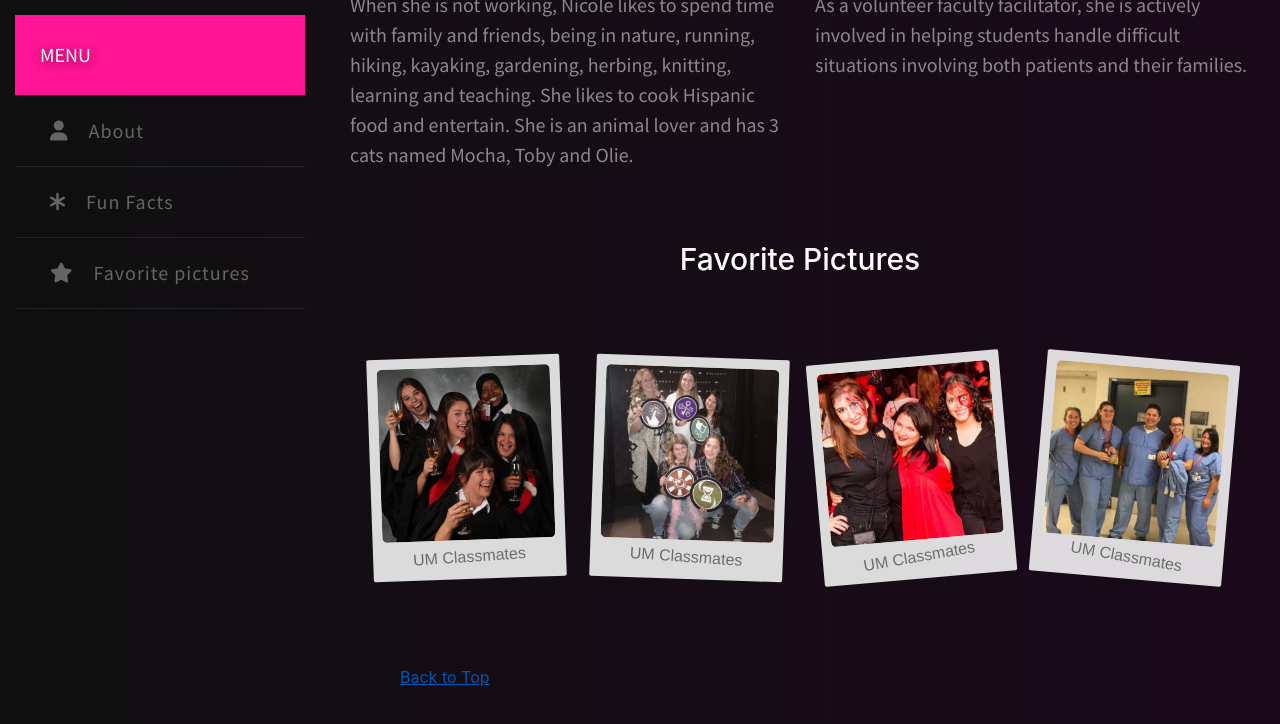
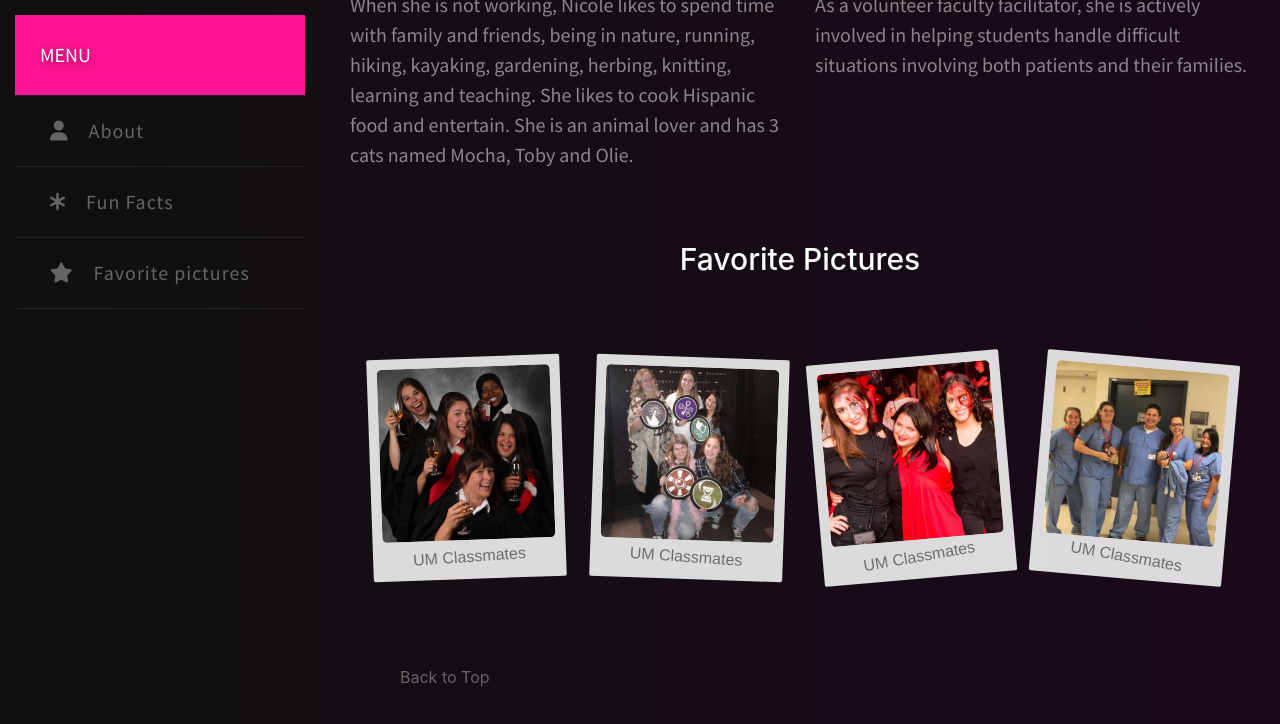
Before and after one commit to Wen-D/bioSite, a plain HTML site: page index.html in a window 1280 px wide. In both pictures the pointer is over the link "Back to Top". Shown: the part 1708-2432 px from the top of the page. Drawn offline with nearby package versions, Linux system fonts and the light colour scheme.

Commit message:
Typo correction

```diff
--- a/style.css
+++ b/style.css
@@ -294,8 +294,7 @@ figure.polaroid a:after {
     padding: 20px;
 }
 .backtop,
-backtop:hover{
-
+.backtop:hover{
     color: #656565;
     text-decoration: none;
 }
```
